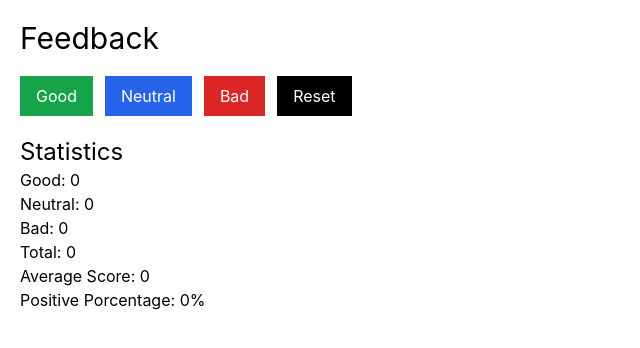
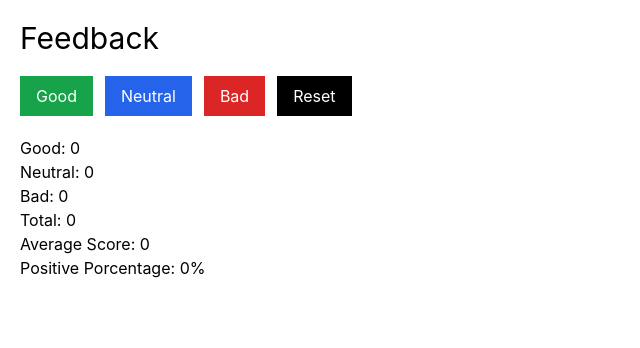
Before and after one commit to oelearning/fullstackopen-1c, a React (Vite) app in the folder 1c/: page /feedback in a window 1280 px wide. Shown: the top 348 px of the page, without its empty margins (0-640 px from the left). Built offline with nearby package versions, Linux system fonts and the light colour scheme.

Commit message:
delete h2

```diff
--- a/1c/src/components/Statistics.jsx
+++ b/1c/src/components/Statistics.jsx
@@ -8,7 +8,6 @@ export const Statistics = ({
 }) => {
   return (
     <div>
-      <h2 className='text-2xl'>Statistics</h2>
       <div>
         <p>Good: {good}</p>
       </div>
```
